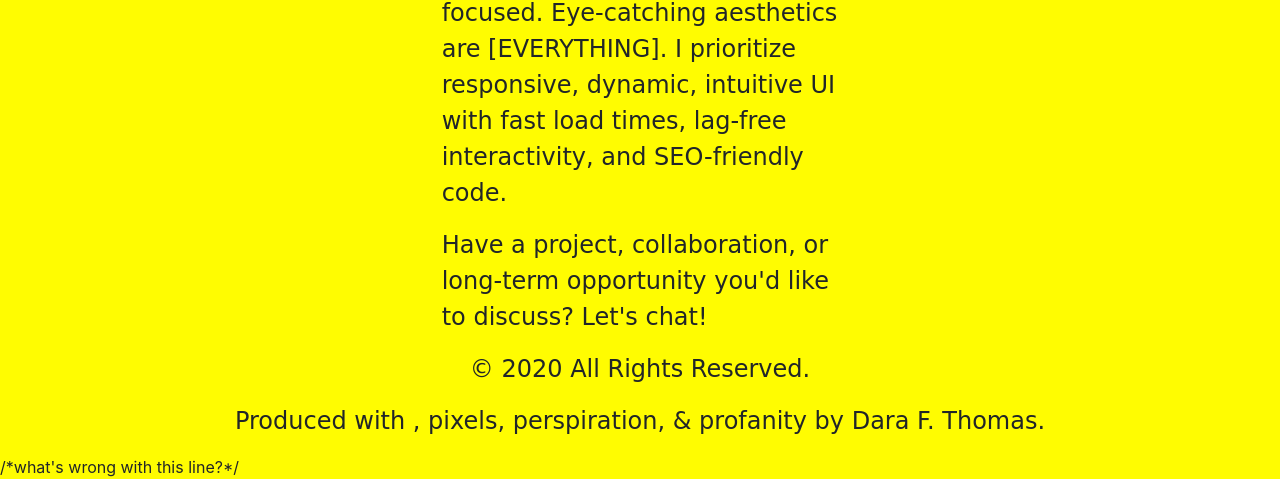
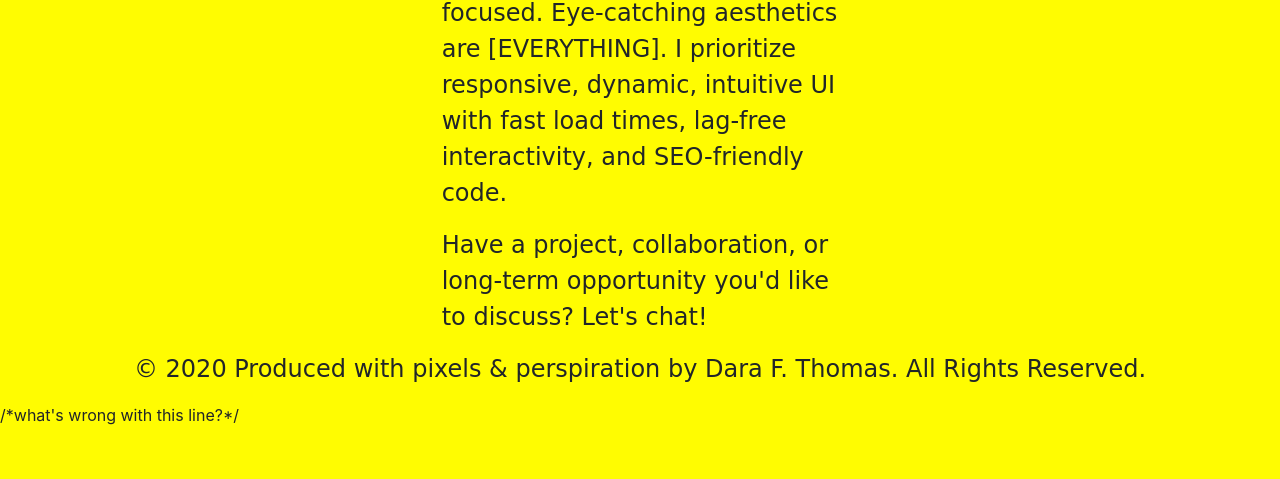
Before and after one commit to DaraDoesDev/DaraDoesDev, a website: page index.html in a window 1280 px wide. Shown: the part 455-934 px from the top of the page. After the commit the page ends 882 px from the top, so only its background shows below. Drawn offline with nearby package versions, Linux system fonts and the light colour scheme; a web font is replaced by a local one.

Commit message:
Changed footer text

```diff
--- a/index.html
+++ b/index.html
@@ -62,8 +62,7 @@
                     </div>
                 </div>
                 <footer class="text-center">
-                    <p>&copy; 2020  All Rights Reserved.</p>
-                    <p>Produced with , pixels, perspiration, & profanity by Dara F. Thomas.</p>
+                    <p>&copy; 2020 Produced with pixels & perspiration by Dara F. Thomas. All Rights Reserved.</p>
                 </footer>
             </div>
 
```
